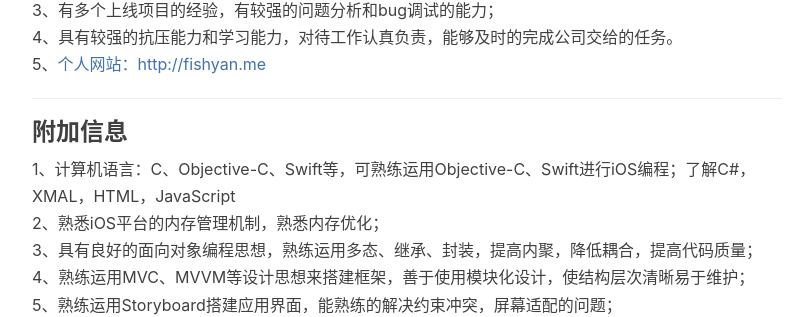
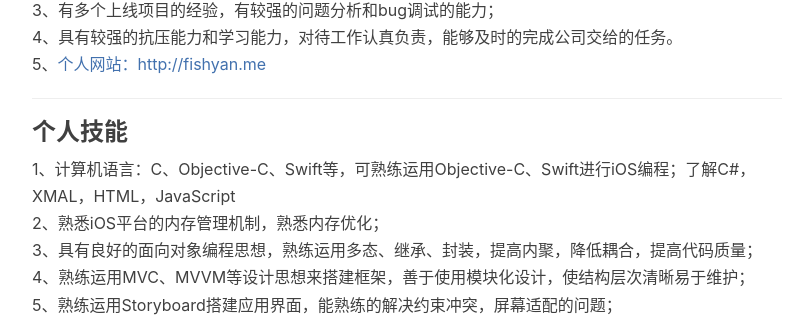
Before and after one commit to fish-yan/fish-yan.github.io, a Jekyll site: the page built from resume.html, in a window 1280 px wide and 900 px high, scrolled down 2800 px. Shown: the part 143-460 px from the top of the window, without its empty margins (233-1036 px from the left). Built offline with Jekyll 4.4.1, drawn with Linux system fonts in a browser that asks for light colours; nearby versions of some CDN libraries; comment, search, counter and statistics services are not loaded.

```diff
--- a/private.html
+++ b/resume.html
@@ -218,7 +218,7 @@
 5、<a onmouseover="mOver(this)" onmouseout="mOut(this)" href="{{ site.baseurl }}/" style="color:#4271AE">个人网站：http://fishyan.me</a><br>
 
 <hr/>
-<h3>附加信息</h3>
+<h3>个人技能</h3>
 1、计算机语言：C、Objective-C、Swift等，可熟练运用Objective-C、Swift进行iOS编程；了解C#，XMAL，HTML，JavaScript <br>
 2、熟悉iOS平台的内存管理机制，熟悉内存优化；<br>
 3、具有良好的面向对象编程思想，熟练运用多态、继承、封装，提高内聚，降低耦合，提高代码质量；<br>
```
